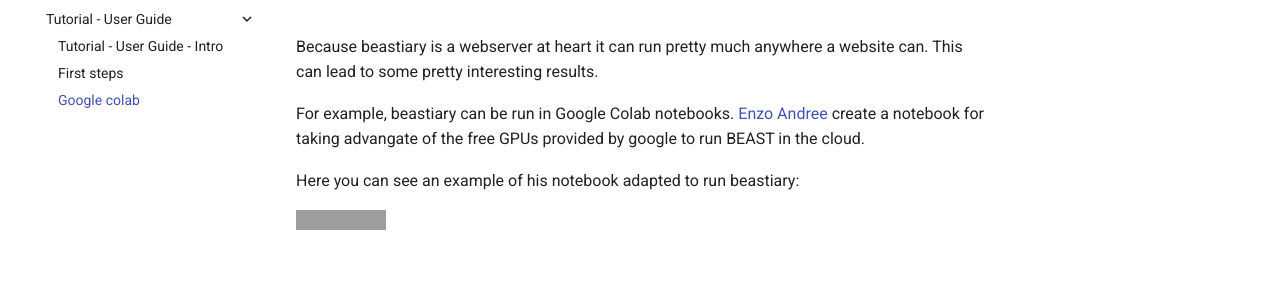
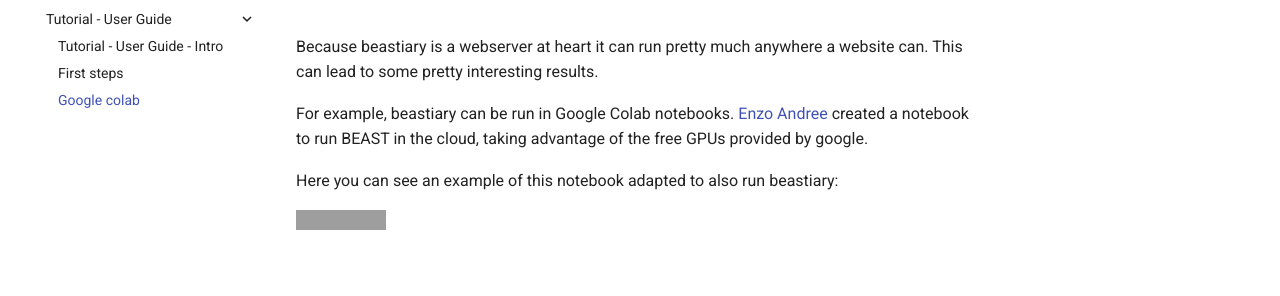
Before and after one commit to Wytamma/beastiary, an MkDocs documentation site: the page built from docs/tutorial/google-colab.md, in a window 1280 px wide. Shown: the part 146-442 px from the top of the page. Built offline with MkDocs 1.6.1 and Material for MkDocs 9.7.7, drawn with Linux system fonts in a browser that asks for light colours; comment, search, counter and statistics services are not loaded; grey boxes are pictures that could not be loaded.

Commit message:
:memo: update docs

```diff
--- a/docs/tutorial/google-colab.md
+++ b/docs/tutorial/google-colab.md
@@ -1,7 +1,7 @@
 Because beastiary is a webserver at heart it can run pretty much anywhere a website can. This can lead to some pretty interesting results.
 
-For example, beastiary can be run in Google Colab notebooks. [Enzo Andree](https://github.com/EnzoAndree/ColabBEAST) create a notebook for taking advangate of the free GPUs provided by google to run BEAST in the cloud.
+For example, beastiary can be run in Google Colab notebooks. [Enzo Andree](https://github.com/EnzoAndree/ColabBEAST) created a notebook to run BEAST in the cloud, taking advantage of the free GPUs provided by google.
 
-Here you can see an example of his notebook adapted to run beastiary:
+Here you can see an example of this notebook adapted to also run beastiary:
 
 [![Open In Colab](https://colab.research.google.com/assets/colab-badge.svg)](https://colab.research.google.com/github/Wytamma/ColabBEAST/blob/main/BEAST2.ipynb)
```
